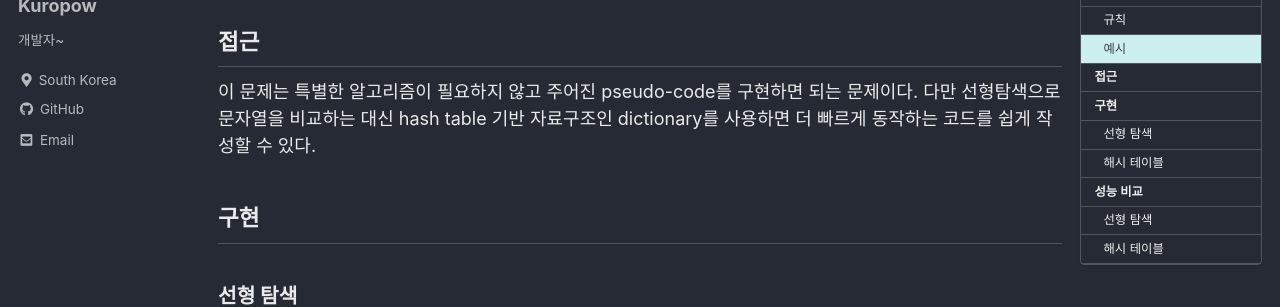
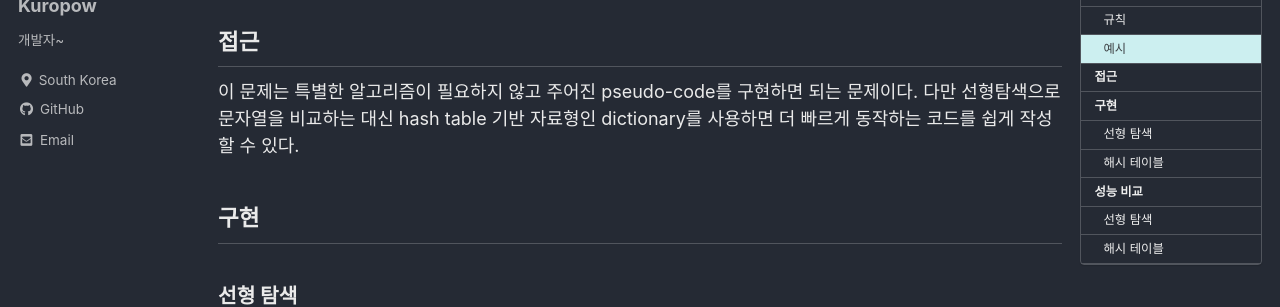
Before and after one commit to kuro11pow2/kuro11pow2.github.io, a Jekyll site: the page built from _posts/2021-07-26-2054.md, in a window 1280 px wide and 900 px high, scrolled down 1086 px. Shown: the part 179-486 px from the top of the window. Built offline with Jekyll 4.4.1, drawn with Linux system fonts in a browser that asks for light colours; cached includes are drawn as plain includes; comment, search, counter and statistics services are not loaded.

Commit message:
오타 수정

````diff
--- a/_posts/2021-07-26-2054.md
+++ b/_posts/2021-07-26-2054.md
@@ -42,7 +42,7 @@ msg: "KAKAO"
 ```
 
 ## 접근
-이 문제는 특별한 알고리즘이 필요하지 않고 주어진 pseudo-code를 구현하면 되는 문제이다. 다만 선형탐색으로 문자열을 비교하는 대신 hash table 기반 자료구조인 dictionary를 사용하면 더 빠르게 동작하는 코드를 쉽게 작성할 수 있다.
+이 문제는 특별한 알고리즘이 필요하지 않고 주어진 pseudo-code를 구현하면 되는 문제이다. 다만 선형탐색으로 문자열을 비교하는 대신 hash table 기반 자료형인 dictionary를 사용하면 더 빠르게 동작하는 코드를 쉽게 작성할 수 있다.
 
 ## 구현
 
````
